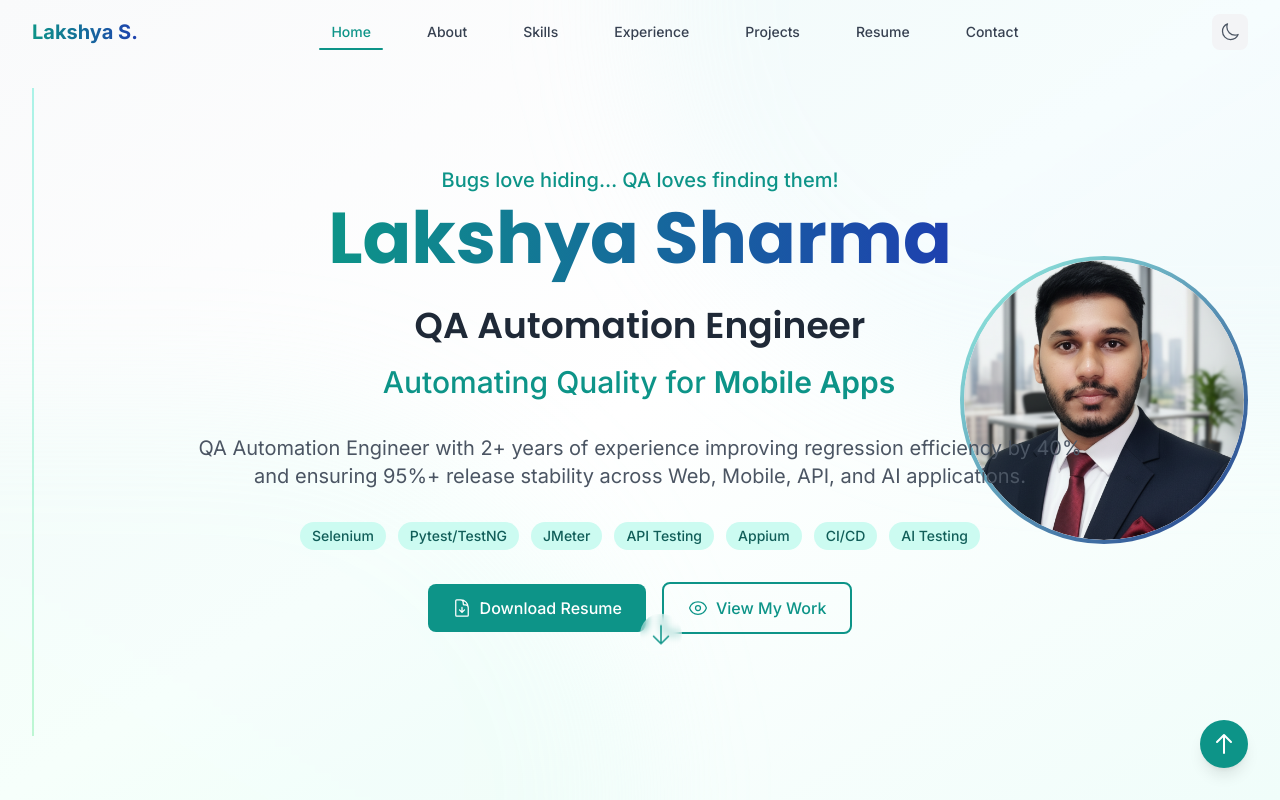
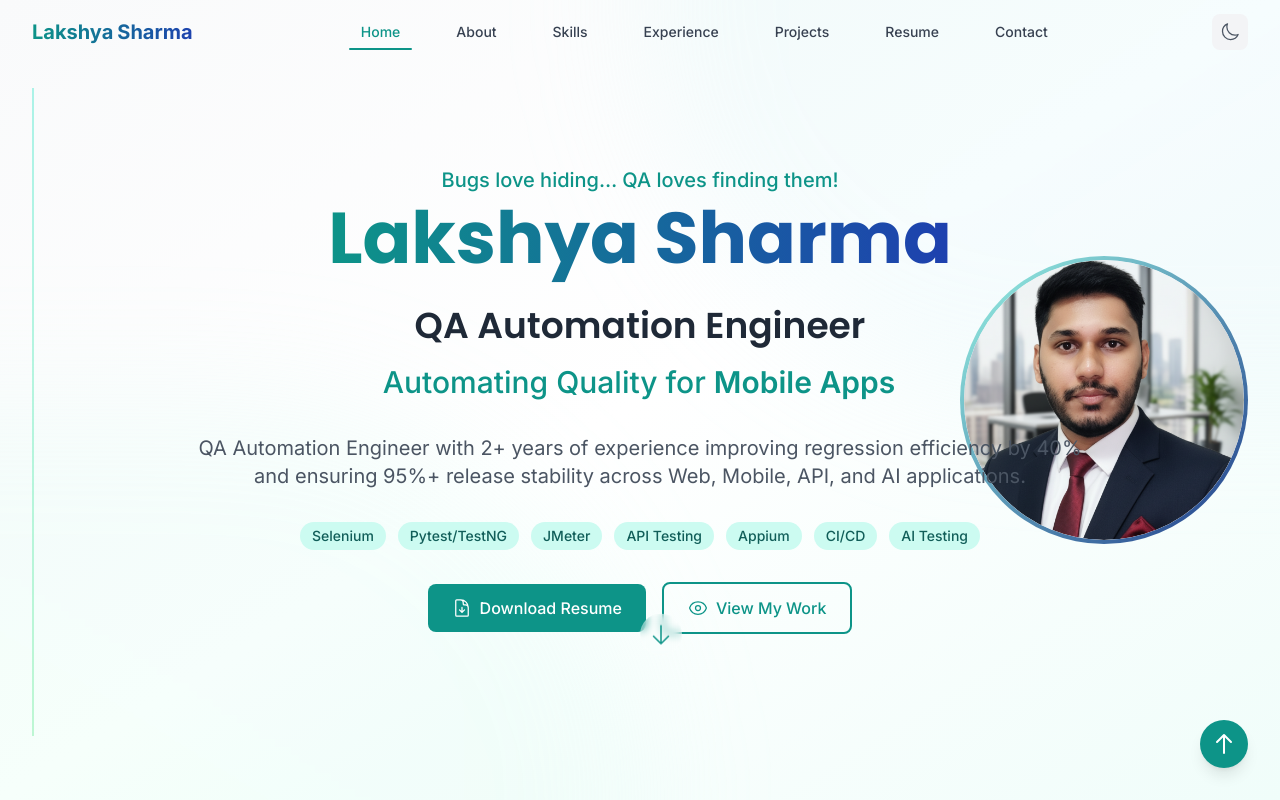
Before and after one commit to LakshyaQA/LakshyaSharmaQA.io, a React (Vite) app: page / in a window 1280 px wide. Shown: the top 800 px of the page. Built offline with nearby package versions, Linux system fonts and the light colour scheme.

Commit message:
Update Header.jsx
change in name on top left

```diff
--- a/src/components/Header.jsx
+++ b/src/components/Header.jsx
@@ -60,11 +60,8 @@ const Header = ({ darkMode, toggleDarkMode }) => {
               onClick={() => scrollToSection('#hero')}
               className="text-xl font-bold text-gradient hover:scale-105 transition-transform duration-200"
             >
-              {profileData.name.split(' ').map((name, index) => (
-                <span key={index}>
-                  {index === 0 ? name : name.charAt(0) + '.'}
-                  {index === 0 && ' '}
-                </span>
+              {profileData.name.split(' ').map((word, index) => (
+                <span key={index} className="mr-1">{word}</span>
               ))}
             </button>
           </div>
```
